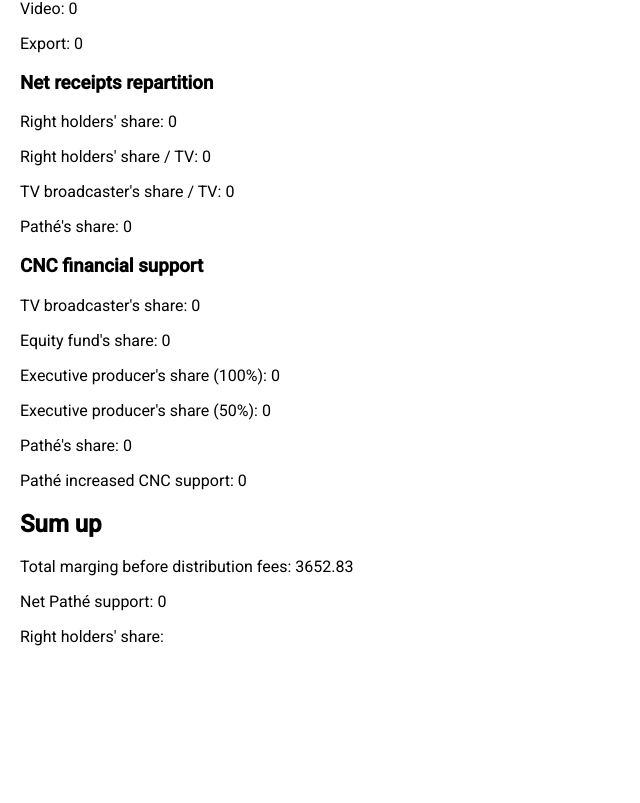
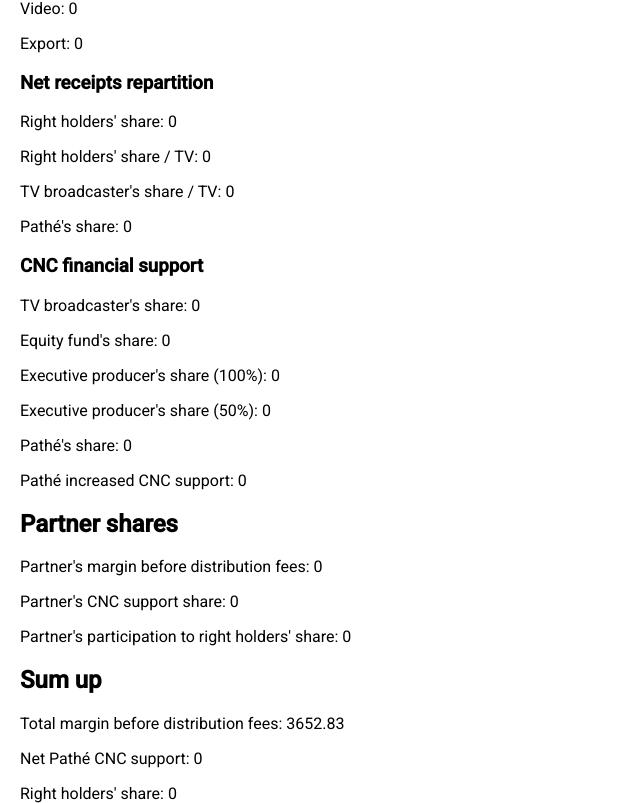
Before and after one commit to Jackseed/poc-manhattan, an Angular app: page /home in a window 1280 px wide. Shown: the part 1182-1985 px from the top of the page, without its empty margins (0-640 px from the left). Before the commit the page ends 1828 px from the top, so only its background shows below. Built offline with nearby package versions, Linux system fonts and the light colour scheme.

Commit message:
partner shares

```diff
--- a/src/app/receipt-calculation/receipt-calculation.component.html
+++ b/src/app/receipt-calculation/receipt-calculation.component.html
@@ -43,8 +43,12 @@
     </div>
   </div>
   <p>Pathé increased CNC support: {{ increaseSupport }}</p>
+  <h2>Partner shares</h2>
+  <p>Partner's margin before distribution fees: {{ partnerMarginShare }}</p>
+  <p>Partner's CNC support share: {{ this.partnerSupportShare }}</p>
+  <p>Partner's participation to right holders' share: {{ partnerAydShare }}</p>
   <h2>Sum up</h2>
-  <p>Total marging before distribution fees: {{ totalMargin }}</p>
-  <p>Net Pathé support: {{ getPatheSupport() }}</p>
+  <p>Total margin before distribution fees: {{ totalMargin }}</p>
+  <p>Net Pathé CNC support: {{ patheTotalSupport + increaseSupport }}</p>
   <p>Right holders' share: {{ totalAydShare }}</p>
 </div>
--- a/src/app/receipt-calculation/receipt-calculation.component.ts
+++ b/src/app/receipt-calculation/receipt-calculation.component.ts
@@ -40,7 +40,12 @@ export class ReceiptCalculationComponent implements OnInit {
     this.vodReceipts +
     this.tvReceipts +
     this.netExportMargin;
-  totalAydShare: number;
+  totalAydShare = 0;
+  patheTotalSupport = 0;
+  // partner shares
+  partnerMarginShare = 0;
+  partnerSupportShare = 0;
+  partnerAydShare = 0;
 
   receiptTypes = [
     "Distribution fees",
@@ -69,6 +74,8 @@ export class ReceiptCalculationComponent implements OnInit {
     this.getIncome("rowAllRights", this.exportReceipts, "rowAllRights");
     this.getCNCSupport();
     this.getTotalAydShareReceipts();
+    this.getPatheSupport();
+    this.getPartnerShares();
   }
   private getCNCSupport() {
     this.getCNCFinancialSupport("originTheatrical", 1000);
@@ -283,9 +290,16 @@ export class ReceiptCalculationComponent implements OnInit {
     this.totalAydShare = ayd + aydTv + aydTvBrodcaster;
   }
 
-  public getPatheSupport(): number {
-    const patheSupport = this.getReceiptRightById("PatheCNCSupport").cashedIn;
-    return patheSupport + this.increaseSupport;
+  private getPatheSupport() {
+    this.patheTotalSupport = this.getReceiptRightById(
+      "PatheCNCSupport"
+    ).cashedIn;
+  }
+
+  private getPartnerShares() {
+    this.partnerMarginShare = this.totalMargin / 2;
+    this.partnerSupportShare = this.patheTotalSupport / 2;
+    this.partnerAydShare = this.totalAydShare / 2;
   }
 
   private getReceiptRightById(receiptRightId: string): ReceiptRight {
```
